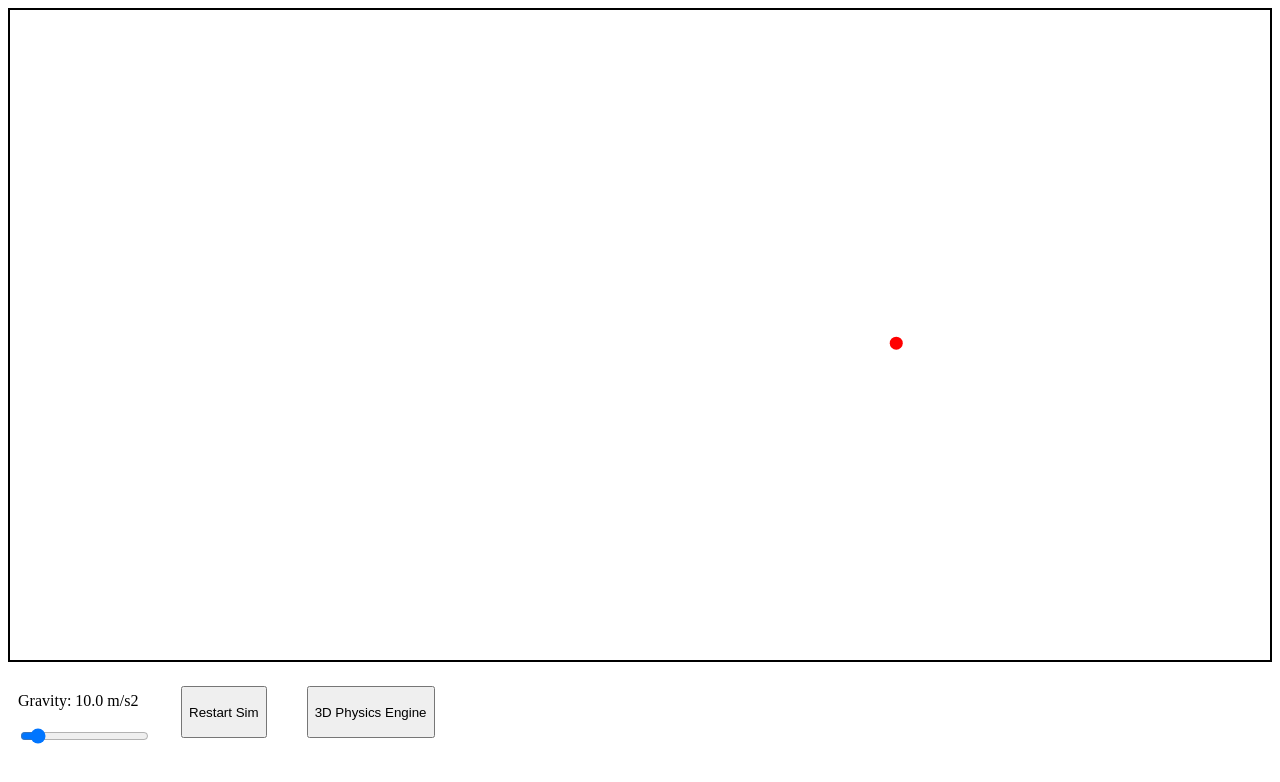
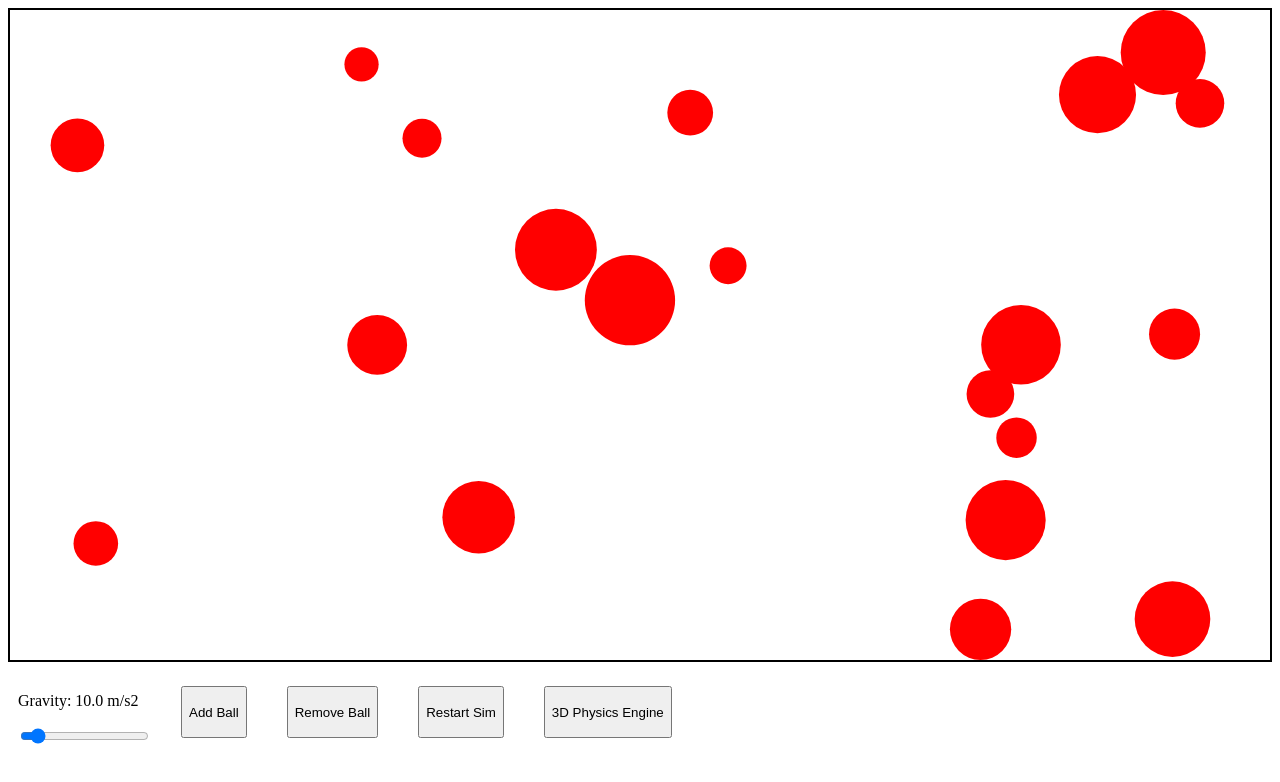
Before and after one commit to Vise-1/PhysicsEngine, a website: page dist/2dsim.html in a window 1280 px wide. Drawn offline with Linux system fonts and the light colour scheme.

Commit message:
Rebuilt for new collision
oops

```diff
--- a/dist/2dsim.html
+++ b/dist/2dsim.html
@@ -2,8 +2,14 @@
 
 <html>
     <head>
-        <title>2d Sim</title>
+        <meta charset="utf-8">
+        <meta http-equiv="X-UA-Compatible" content="IE=edge">
+        <title>2D Ball Sim</title>
+        <meta name="description" content="">
+        <meta name="viewport" content="width=device-width, initial-scale=1">
 
+      <script type="module" crossorigin src="/assets/main-i5x-sU7r.js"></script>
+      <link rel="modulepreload" crossorigin href="/assets/modulepreload-polyfill-CH3kC-M2.js">
     </head>
 
     <body>
@@ -15,112 +21,12 @@
             <input type="range" min="1" max="100" value="10" class="slider" id="gRange">
             </div>
 
+            <button style="margin: 20px;">Add Ball</button>
+            <button style="margin: 20px;">Remove Ball</button>
             <button style="margin: 20px;" onclick="window.location.reload();">Restart Sim</button>
             <button id='3ddirect' style="margin: 20px;">3D Physics Engine</button>
         </div>
 
 
-
-        <script>
-
-            // Canvas and coordinate conversion
-            var canvas = document.getElementById("2dcanvas");
-            var ctx = canvas.getContext("2d");
-
-            const directbtn = document.getElementById('3ddirect');
-
-            directbtn.addEventListener('click', () => {
-                // This tells the browser to move to the other page
-                window.location.href = '/3dsim.html';
-            });
-
-
-            canvas.width = window.innerWidth - 20;
-            canvas.height = window.innerHeight -150;
-
-            var simMinWidth = 20.0;
-            var cScale = Math.min(canvas.width, canvas.height)/ simMinWidth;
-            var simWidth = canvas.width/cScale;
-            var simHeight = canvas.height/cScale;
-
-            function cX(pos){
-                return pos.x * cScale;
-            }
-
-            function cX(pos){
-                return pos.x * cScale;
-            }
-
-            function cY(pos){
-                return canvas.height - pos.y * cScale;
-            }
-
-            // Make scene
-            var gravity = {x: 0.0, y: -10.0}
-            var timestep = 1.0/ 60.0;
-
-
-            var ball = {
-                radius : 0.2,
-                pos: {x: 0.2, y:0.2},
-                vel: {x:10.0, y:15.0}
-
-            }
-
-
-            const gSlider = document.getElementById("gRange");
-            const gtext = document.getElementById("gtext");
-            gSlider.addEventListener('input', function(){
-                gravity.y = -this.value;
-                gtext.textContent = -gravity.y;
-            })
-
-
-            // Draw Simulate Update
-            function draw(){
-                ctx.clearRect(0,0, canvas.width, canvas.height);
-
-                ctx.fillStyle = "#FF0000";
-
-                ctx.beginPath();
-                ctx.arc(
-                    cX(ball.pos), cY(ball.pos), cScale * ball.radius, 0.0, 2.0* Math.PI);
-                ctx.closePath();
-                ctx.fill()
-            }
-
-            function simulate(){
-
-                ball.vel.x += gravity.x * timestep;
-                ball.vel.y += gravity.y * timestep;
-                ball.pos.x += ball.vel.x * timestep;
-                ball.pos.y += ball.vel.y * timestep;
-
-                if (ball.pos.x < 0.0) {
-                    ball.pos.x = 0.0;
-                    ball.vel.x = -ball.vel.x;
-                }
-
-                 if (ball.pos.x > simWidth) {
-                    ball.pos.x = simWidth;
-                    ball.vel.x = -ball.vel.x;
-                }
-
-                if (ball.pos.y < 0.0) {
-                    ball.pos.y = 0.0;
-                    ball.vel.y = -ball.vel.y;
-                }
-
-            }
-
-            function update(){
-                simulate();
-                draw();
-                requestAnimationFrame(update);
-            }
-
-
-            update()
-        </script>
     </body>
 </html>
--- /dev/null
+++ b/dist/assets/modulepreload-polyfill-CH3kC-M2.js
@@ -0,0 +1 @@
+var e=(e,t)=>()=>(e&&(t=e(e=0)),t),t=(e,t)=>()=>(t||e((t={exports:{}}).exports,t),t.exports);(function(){let e=document.createElement(`link`).relList;if(e&&e.supports&&e.supports(`modulepreload`))return;for(let e of document.querySelectorAll(`link[rel="modulepreload"]`))n(e);new MutationObserver(e=>{for(let t of e)if(t.type===`childList`)for(let e of t.addedNodes)e.tagName===`LINK`&&e.rel===`modulepreload`&&n(e)}).observe(document,{childList:!0,subtree:!0});function t(e){let t={};return e.integrity&&(t.integrity=e.integrity),e.referrerPolicy&&(t.referrerPolicy=e.referrerPolicy),e.crossOrigin===`use-credentials`?t.credentials=`include`:e.crossOrigin===`anonymous`?t.credentials=`omit`:t.credentials=`same-origin`,t}function n(e){if(e.ep)return;e.ep=!0;let n=t(e);fetch(e.href,n)}})();export{e as n,t};
```
Also changed, not shown: dist/3dsim.html (+3 -2 lines), dist/assets/main-i5x-sU7r.js (added, +1 -0 lines), 2 other files.
